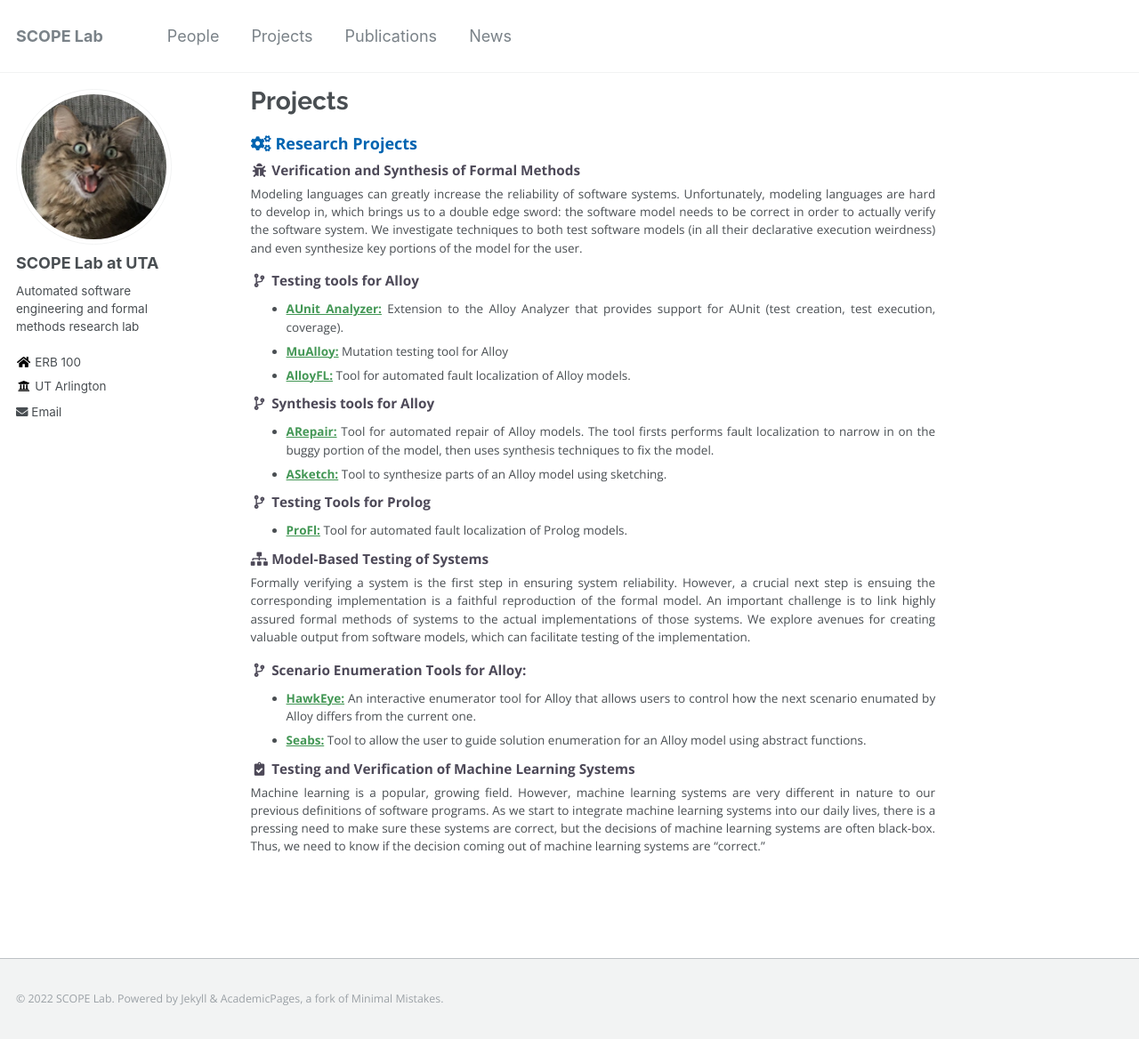
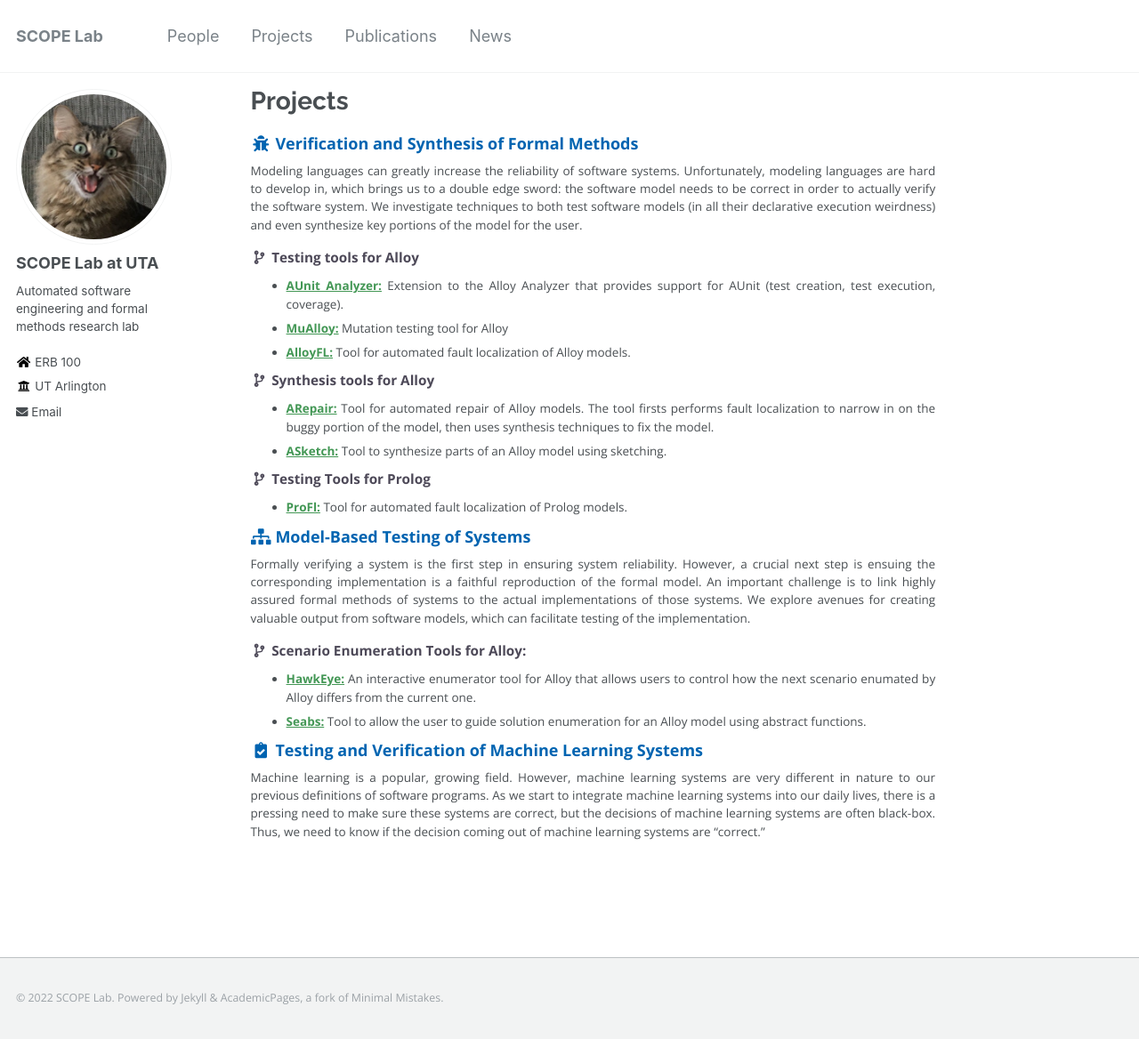
Before and after one commit to SCOPELabUTA/SCOPELabUTA.github.io, a Jekyll site: the page built from _pages/projects.md, in a window 1280 px wide and 1168 px high. Shown: the whole window at 89% size. Built offline with Jekyll 4.4.1, drawn with Linux system fonts in a browser that asks for light colours.

Commit message:
Update projects.md

```diff
--- a/_pages/projects.md
+++ b/_pages/projects.md
@@ -5,9 +5,7 @@ author_profile: true
 ---
 <link href="https://fonts.googleapis.com/css?family=Comfortaa:300,400,700|Righteous" rel="stylesheet">
 
-### <i class="fa fa-fw fa-cogs" aria-hidden="true"></i> Research Projects
-
-## <i class="fa fa-fw fa-bug" aria-hidden="true"></i> Verification and Synthesis of Formal Methods
+###  <i class="fa fa-fw fa-bug" aria-hidden="true"></i> Verification and Synthesis of Formal Methods
 Modeling languages can greatly increase the reliability of software systems. Unfortunately, modeling languages are hard to develop in, which brings us to a double edge sword: the software model needs to be correct in order to actually verify the software system. We investigate techniques to both test software models (in all their declarative execution weirdness) and even synthesize key portions of the model for the user.
 
 ## <i class="fa fa-fw fa-code-branch" aria-hidden="true"></i> Testing tools for Alloy
@@ -22,13 +20,12 @@ Modeling languages can greatly increase the reliability of software systems. Unf
 ## <i class="fa fa-fw fa-code-branch" aria-hidden="true"></i> Testing Tools for Prolog
 * **[ProFl:](https://github.com/geoorge1d127/ProFl)** Tool for automated fault localization of Prolog models.
 
-## <i class="fa fa-fw fa-sitemap" aria-hidden="true"></i> Model-Based Testing of Systems
+###  <i class="fa fa-fw fa-sitemap" aria-hidden="true"></i> Model-Based Testing of Systems
 Formally verifying a system is the first step in ensuring system reliability. However, a crucial next step is ensuing the corresponding implementation is a faithful reproduction of the formal model. An important challenge is to link highly assured formal methods of systems to the actual implementations of those systems. We explore avenues for creating valuable output from software models, which can facilitate testing of the implementation.
 
 ## <i class="fa fa-fw fa-code-branch" aria-hidden="true"></i> Scenario Enumeration Tools for Alloy:
 * **[HawkEye:](https://github.com/alloy-hawkeye/Hawkeye)** An interactive enumerator tool for Alloy that allows users to control how the next scenario enumated by Alloy differs from the current one.
 * **[Seabs:](https://github.com/Allisonius/Seabs)** Tool to allow the user to guide solution enumeration for an Alloy model using abstract functions.
 
-
-## <i class="fa fa-fw fa-clipboard-check" aria-hidden="true"></i> Testing and Verification of Machine Learning Systems
+###  <i class="fa fa-fw fa-clipboard-check" aria-hidden="true"></i> Testing and Verification of Machine Learning Systems
 Machine learning is a popular, growing field. However, machine learning systems are very different in nature to our previous definitions of software programs. As we start to integrate machine learning systems into our daily lives, there is a pressing need to make sure these systems are correct, but the decisions of machine learning systems are often black-box. Thus, we need to know if the decision coming out of machine learning systems are "correct."
```
